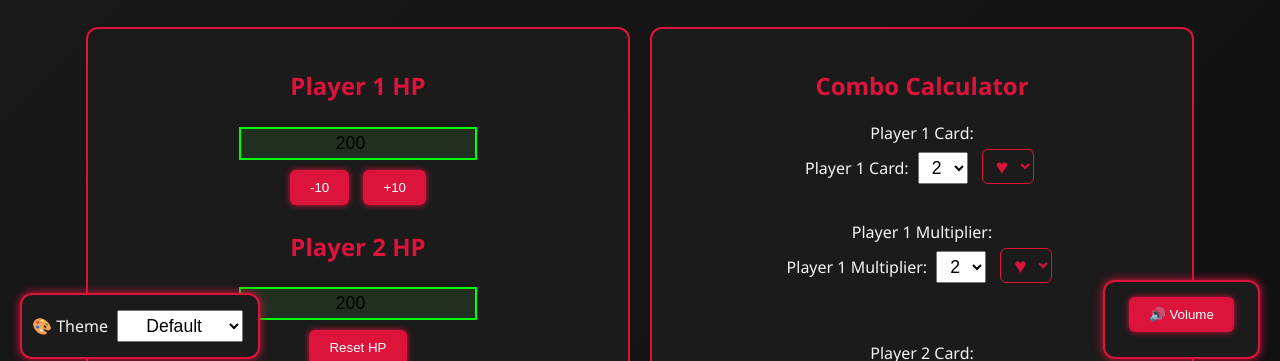
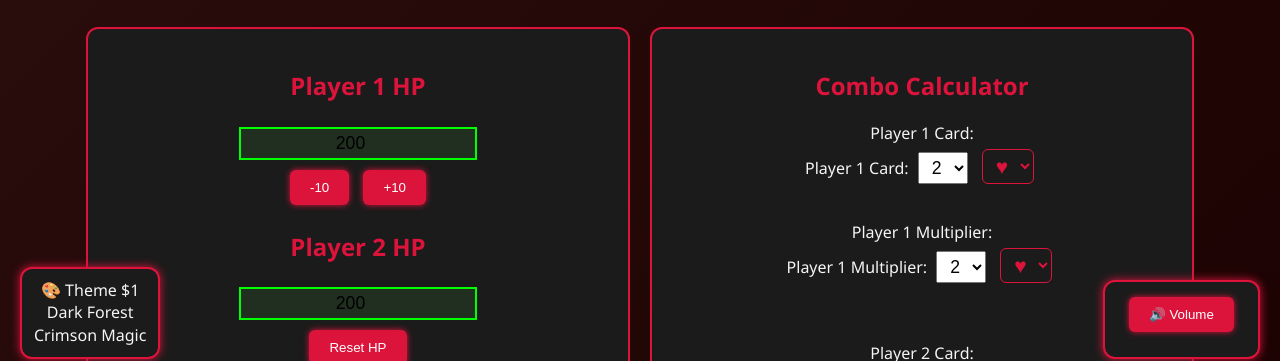
Before and after one commit to DaKingLuc/kings-card-game, a plain HTML site: page scoreboard.html in a window 1280 px wide. Shown: the part 401-762 px from the top of the page. Drawn offline with Linux system fonts and the light colour scheme; a web font is replaced by a local one.

Commit message:
Update scoreboard.html

```diff
--- a/scoreboard.html
+++ b/scoreboard.html
@@ -12,7 +12,7 @@
     :root {
   --text-color: #f5f5f5;
   --main-accent: crimson;
-  --bg-color: linear-gradient(135deg, #1a1a1a, #0f0f0f);
+  --bg-color: linear-gradient(135deg, #2c0f0f, #1a0000);
   --panel-bg: #1b1b1b;
     }
     body.theme-gold {
@@ -25,8 +25,22 @@
   --text-color: #1bc0c0;
   --main-accent: cyan;
   --bg-color: linear-gradient(135deg, #0f1c1c, #183f3f);
-      --panel-bg: #0f2a2a;
-    }
+  --panel-bg: #0f2a2a;
+}
+
+body.theme-forest {
+  --text-color: #8cff8c;
+  --main-accent: #1f7a1f;
+  --bg-color: linear-gradient(135deg, #0a1f0a, #143014);
+  --panel-bg: #1b2a1b;
+}
+
+body.theme-crimson {
+  --text-color: #ff4c4c;
+  --main-accent: crimson;
+  --bg-color: linear-gradient(135deg, #2c0f0f, #1a0000);
+  --panel-bg: #2a1b1b;
+}
     body {
       transition: background 0.4s ease, color 0.4s ease;
       background: var(--bg-color);
@@ -231,10 +245,9 @@ select option[value="spade"] {
   </nav>
   <div class="slider-container" style="position: fixed; bottom: 20px; left: 20px; background: var(--panel-bg); border: 2px solid var(--main-accent); border-radius: 12px; padding: 10px; z-index: 9999; box-shadow: 0 0 10px var(--main-accent); font-family: 'Segoe UI', sans-serif;">
     <label for="themePicker" class="slider-label">🎨 Theme</label>
-    <select id="themePicker" onchange="changeTheme(this.value)">
-      <option value="default">Default</option>
-      <option value="gold">Royal Gold</option>
-      <option value="arcane">Arcane Blue</option>
+    $1
+      <option value="forest">Dark Forest</option>
+      <option value="crimson">Crimson Magic</option>
     </select>
   </div>
 
```
